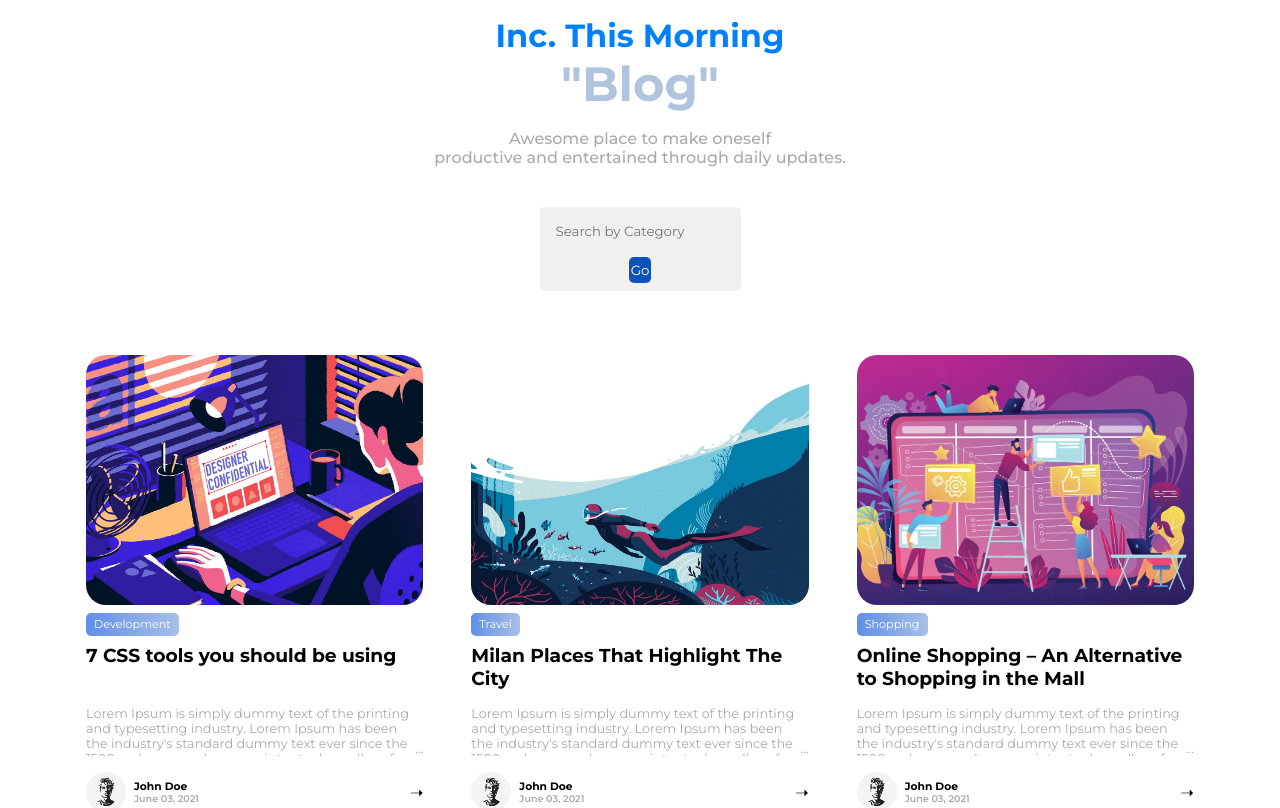
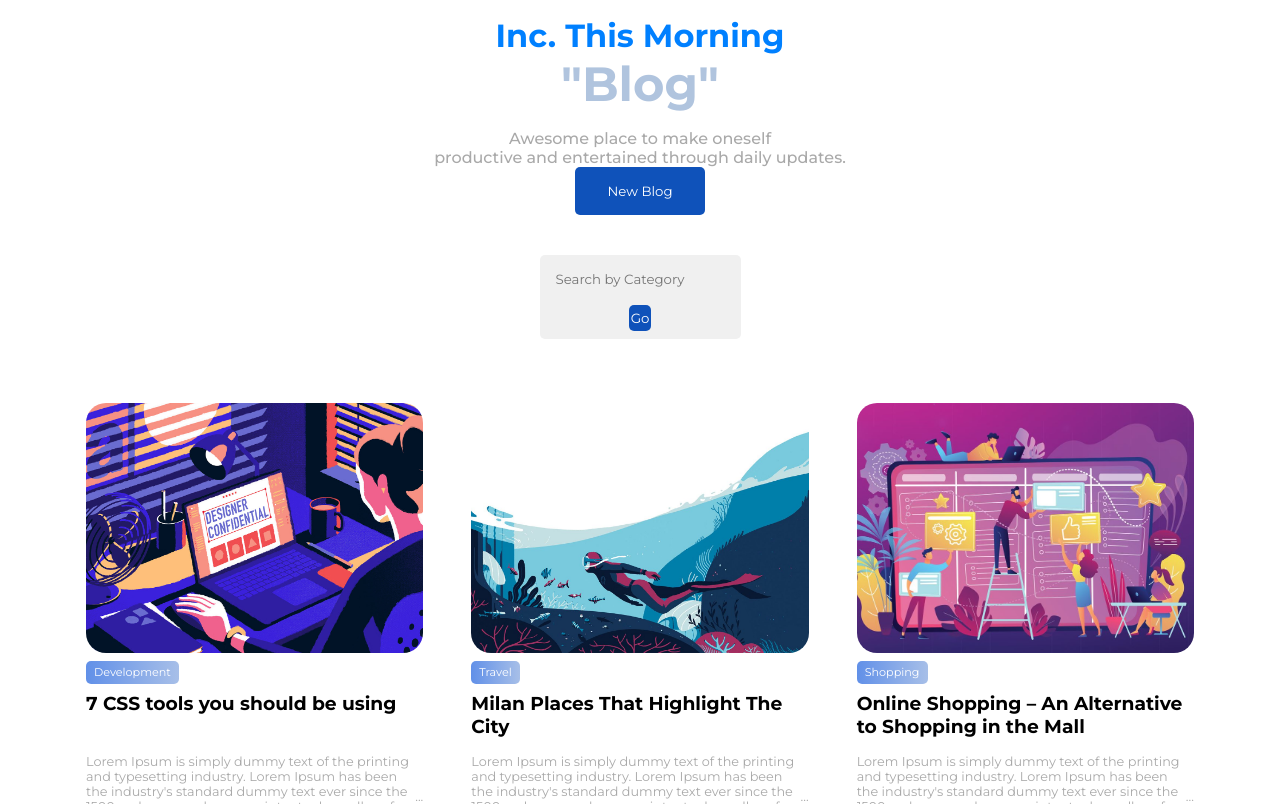
Before and after one commit to Afeez-Ola/blog-app, a React (Create React App) app: page / in a window 1280 px wide. Shown: the top 808 px of the page. Built offline with nearby package versions, Linux system fonts and the light colour scheme.

Commit message:
added add blog functionality.

```diff
--- a/src/components/home/Header/index.jsx
+++ b/src/components/home/Header/index.jsx
@@ -1,5 +1,6 @@
 import React from 'react';
 import './styles.css';
+import { Link } from 'react-router-dom';
 
 const Header = () => {
  return (
@@ -14,6 +15,7 @@ const Header = () => {
     Awesome place to make oneself <br /> productive and entertained through
     daily updates.
    </p>
+   <button><Link to={"/new"} className='new_blog'>New Blog</Link></button>
   </header>
  );
 };
--- a/src/components/home/Header/styles.css
+++ b/src/components/home/Header/styles.css
@@ -7,17 +7,31 @@
     font-size: 2rem;
 }
 
-.home_header h1{
+.home_header h1 {
     font-size: 3rem;
     color: #0f52ba;
     margin-bottom: 1rem;
 }
 
-.home_header h1 span{
+.home_header h1 span {
     color: #b0c4de;
 }
 
-.home_header p{
+.home_header p {
     color: #a9a9a9;
     font-weight: 500;
 }
+
+.home_header button {
+    outline: none;
+    border: none;
+    padding: 1rem 2rem;
+    border-radius: 5px;
+    background-color: #0f52ba;
+    color: #fff;
+}
+
+.new_blog{
+    text-decoration: none;
+    color: white;
+}
--- a/src/pages/newBlog/index.js
+++ b/src/pages/newBlog/index.js
@@ -9,6 +9,7 @@ const AddBlog = () => {
  const navigate = useNavigate();
 
  const [formData, setFormData] = useState({
+  id: blogList.length + 1,
   title: '',
   category: '',
   description: '',
```
